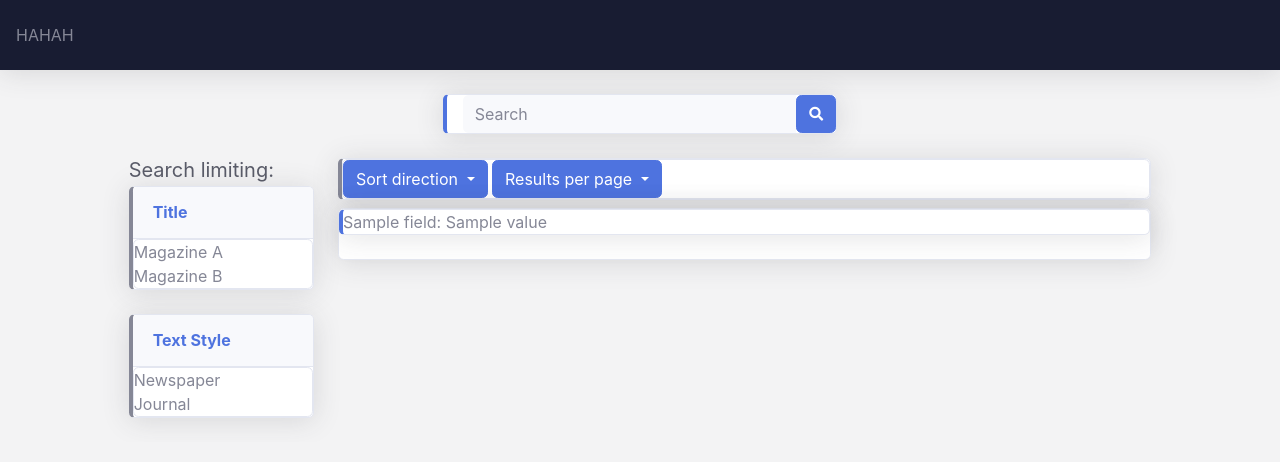
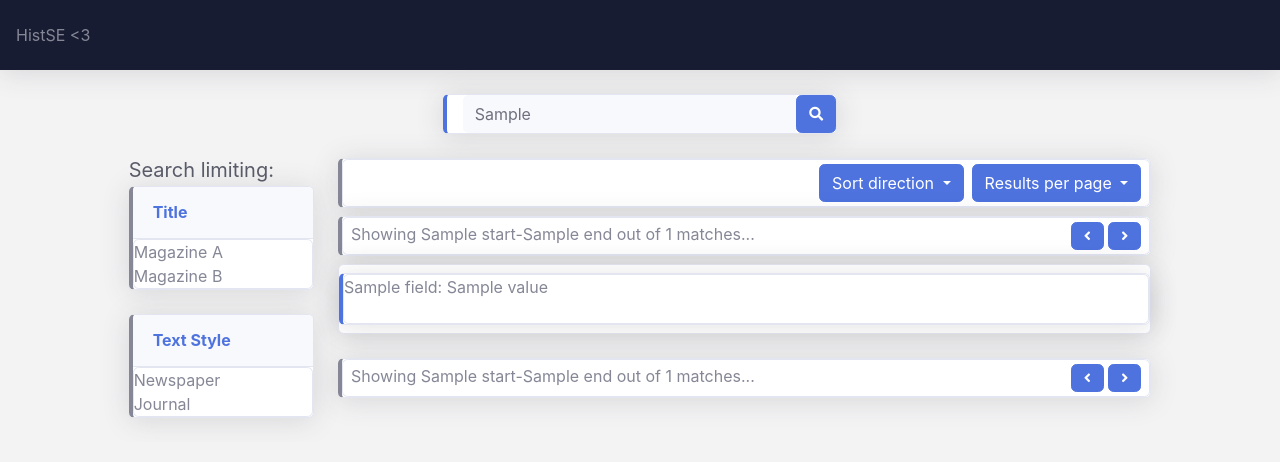
Before and after one commit to avjves/HistSE, a Django app: template frontend/templates/frontend/search.html in a window 1280 px wide. Shown: the top 462 px of the page. Run offline with Django 3.2, Linux system fonts and the light colour scheme; the template is opened without the code that fills it: most values are stand-ins (such as "Sample title", 1, 10 or a date in 2020); some libraries are stand-ins or nearby versions.

Commit message:
Added pagination + formatting

```diff
--- a/frontend/static/frontend/scripts.js
+++ b/frontend/static/frontend/scripts.js
@@ -1,9 +1,31 @@
 /**
  *  Search is called whenever user clicks the search button. This finds any facet etc. on the screen and adds them as GET parameters.
  */
-function search() {
-	query = document.getElementById("query").value;
-	//paramaters = find_site_parameters()
-	var url = "search?query=" + query;
-	window.location = url;
+function search(newOption=null, newValue=null) {
+	paramaters = find_site_parameters(newOption, newValue)
+	new_url = generate_new_url(parameters);
+	//var url = "search?q=" + query;
+	window.location = new_url;
 }
+
+function find_site_parameters(newOption, newValue) {
+	parameters = {};
+	parameters.q = document.getElementById("query").value;
+
+	// Adding the just added new option
+	if(newOption != null) {
+		parameters[newOption] = newValue;
+	}
+	return parameters;
+
+}
+
+
+function generate_new_url(parameters) {
+	params = [];
+	for (const key in parameters) {
+		params.push(key + "=" + parameters[key]);
+	}
+	const url = "search?" + params.join("&");
+	return url;
+}
--- a/frontend/templates/frontend/partials/controls.html
+++ b/frontend/templates/frontend/partials/controls.html
@@ -1,21 +1,25 @@
 <div class="card shadow mb-2 border-left-secondary">
 	<div class="card body">
-		<div class="dropdown">
-			<button class="btn btn-primary dropdown-toggle" type="button" id="dropdownMenuButton" data-toggle="dropdown" aria-haspopup="true" aria-expanded="false">
-				Sort direction
-			</button>
-			<div class="dropdown-menu animated--fade-in" aria-labelledby="dropdownMenuButton" style="">
-				<a class="dropdown-item" href="#">Sort by title</a>
-				<a class="dropdown-item" href="#">Sort by style</a>
+		<div class="row justify-content-md-end mr-2">
+			<div class="dropdown mr-2 pt-1 pb-1">
+				<button class="btn btn-primary dropdown-toggle" type="button" id="sortDirectionButton" data-toggle="dropdown" aria-haspopup="true" aria-expanded="false">
+					Sort direction
+				</button>
+				<div class="dropdown-menu animated--fade-in" aria-labelledby="sortDirectionButton" style="">
+					<span class="dropdown-item" onclick="search('sort', 'title asc')">Sort by title</span>
+					<span class="dropdown-item" onclick="search('sort', 'style asc')">Sort by style</span>
+				</div>
 			</div>
-			<button class="btn btn-primary dropdown-toggle" type="button" id="dropdownMenuButton" data-toggle="dropdown" aria-haspopup="true" aria-expanded="false">
-				Results per page
-			</button>
-			<div class="dropdown-menu animated--fade-in" aria-labelledby="dropdownMenuButton" style="">
-				<a class="dropdown-item" href="#">10 per page</a>
-				<a class="dropdown-item" href="#">20 per page</a>
+			<div class="dropdown pt-1 pb-1">
+				<button class="btn btn-primary dropdown-toggle" type="button" id="resultsPerPageButton" data-toggle="dropdown" aria-haspopup="true" aria-expanded="false">
+					Results per page
+				</button>
+				<div class="dropdown-menu animated--fade-in" aria-labelledby="resultsPerPageButton" style="">
+					<span class="dropdown-item" onclick="search('rows', 10)">10 per page</span>
+					<span class="dropdown-item" onclick="search('rows', 20)">20 per page</span>
+				</div>
+
 			</div>
-
 		</div>
 	</div>
 </div>
--- a/frontend/templates/frontend/partials/navbar.html
+++ b/frontend/templates/frontend/partials/navbar.html
@@ -1,3 +1,3 @@
 <nav class="navbar navbar-expand navbar-light bg-custom topbar mb-4 static-top shadow">
-	HAHAH
+	HistSE <3
 </nav>
--- a/frontend/templates/frontend/partials/pagination.html
+++ b/frontend/templates/frontend/partials/pagination.html
@@ -0,0 +1,18 @@
+<div class="card shadow mb-2 border-left-secondary">
+	<div class="card body">
+		<div class="row justify-content-between ml-2 mr-2 mt-1 mb-1">
+			<div>
+				<span>Showing {{start}}-{{end}} out of {{total_results}} matches...</span>
+			</div>
+			<div>
+				<button class="btn btn-primary" type="button" onclick="search('start', {{prev_page_start}})">
+					<i class="fas fa-angle-left fa-sm"></i>
+				</button>
+				<button class="btn btn-primary" type="button" onclick="search('start', {{next_page_start}})">
+					<i class="fas fa-angle-right fa-sm"></i>
+				</button>
+			</div>
+		</div>
+
+	</div>
+</div>
--- a/frontend/templates/frontend/partials/results.html
+++ b/frontend/templates/frontend/partials/results.html
@@ -2,11 +2,11 @@
 	<div class"card body">
 		{% for result in results %}
 			{% if forloop.counter|divisibleby:2 %}
-				<div class="card shadow mb-4 border-left-secondary">
+				<div class="card shadow mb-2 mt-2 border-left-secondary">
 			{% else %}
-				<div class="card shadow mb-4 border-left-primary">
+				<div class="card shadow mb-2 mt-2 border-left-primary">
 			{% endif %}
-					<div class"card body">
+					<div class="card body">
 						{% for field, value in result %}
 							<span>{{field}}: {{value}} </span>
 							<br />
--- a/frontend/templates/frontend/partials/searchbar.html
+++ b/frontend/templates/frontend/partials/searchbar.html
@@ -3,7 +3,7 @@
 		<div class="card shadow mb-4 border-left-primary">
 			<form class="d-none d-sm-inline-block form-inline ml-md-3 my-2 my-md-0 mw-100 navbar-search">
 				<div class="input-group">
-					<input id="query" type="text" class="form-control bg-light border-0 small" placeholder="Search" aria-label="Search" aria-describedby="basic-addon2" />
+					<input id="query" type="text" class="form-control bg-light border-0 small" placeholder="Search" aria-label="Search" aria-describedby="basic-addon2" value={{current_query}}>
 					<button class="btn btn-primary" type="button" onclick="search()">
 						<i class="fas fa-search fa-sm"></i>
 					</button>
--- a/frontend/templates/frontend/search.html
+++ b/frontend/templates/frontend/search.html
@@ -18,6 +18,7 @@
 							<div class="col-xl-8">
 								{% comment %}{% include "frontend/partials/selections.html" %}{% endcomment %}
 								{% include "frontend/partials/controls.html" %}
+								{% include "frontend/partials/pagination.html" %}
 								{% include "frontend/partials/results.html" with results=results %}
 								{% include "frontend/partials/pagination.html" %}
 							</div>
```
Also changed, not shown: data_handler/models.py (+12 -3 lines).
